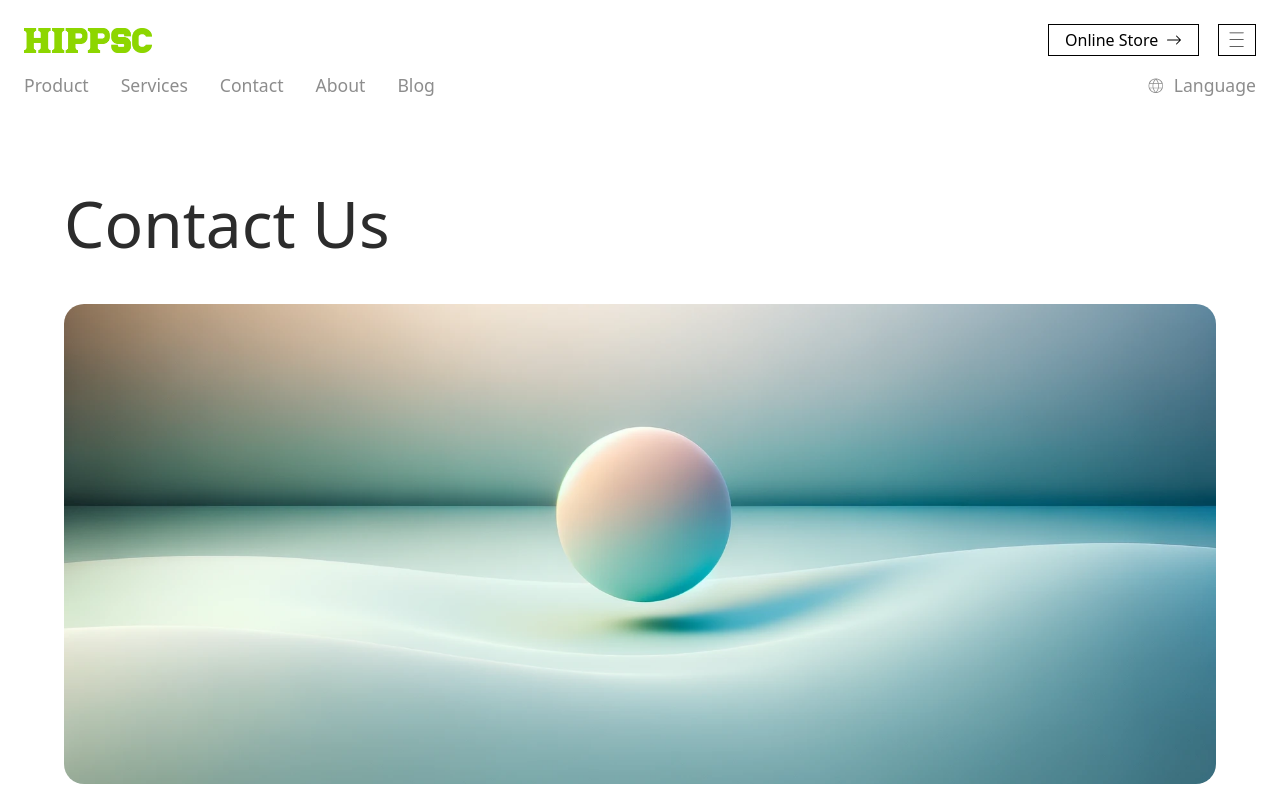
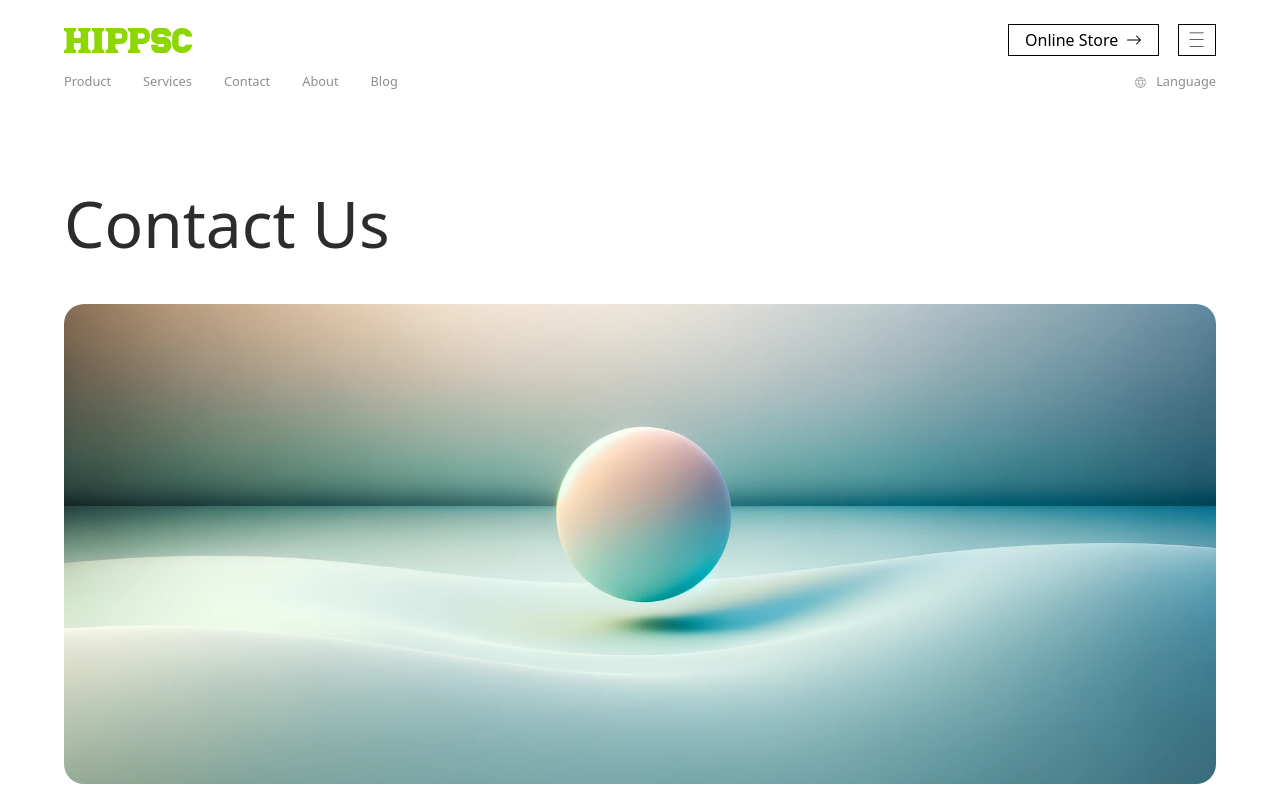
Before and after one commit to HIPPSC/hippsc-website, a React (Create React App) app: page /contact in a window 1280 px wide. Shown: the top 800 px of the page. Built offline with nearby package versions, Linux system fonts and the light colour scheme; no server answers.

Commit message:
change blog style

```diff
--- a/src/css/Blog/Blog.css
+++ b/src/css/Blog/Blog.css
@@ -53,6 +53,9 @@
 }
 
 .blog-post-item-content {
+    font-size: 0.9rem;
+    font-weight: 400;
+    line-height: 1.5;
     color: var(--light-gray-text-color);
     margin-bottom: 0.5rem;
 }
--- a/src/css/Blog/BlogPost.css
+++ b/src/css/Blog/BlogPost.css
@@ -31,7 +31,7 @@
 
 .blog-post-body {
     width: 70%;
-    max-width: 800px;
+    max-width: 720px;
     display: flex;
     flex-direction: column;
 }
@@ -51,7 +51,7 @@
 
 .blog-post-image {
     width: 100%;
-    height: 30rem;
+    height: 25rem;
     object-fit: cover;
     margin-bottom: 1rem;
     border-radius: 10px;
@@ -68,14 +68,14 @@
 /* blog section styles */
 .blog-post-subtitle {
     font-weight: 500;
-    margin-top: 2rem;
-    margin-bottom: 1rem;
+    margin-top: 4rem;
+    margin-bottom: 2rem;
 }
 
 .blog-post-text {
     font-size: 1.1rem;
-    line-height: 1.7;
-    margin-bottom: 0.8rem;
+    line-height: 1.6;
+    margin-bottom: 1.5rem;
 }
 
 @media (max-width: 1100px) {
--- a/src/css/NavBar.css
+++ b/src/css/NavBar.css
@@ -3,12 +3,13 @@
   top: 0;
   left: 0;
   right: 0;
-  max-width: 1330px;
+  max-width: 1200px;
   margin-left: auto;
   margin-right: auto;
   padding: 1rem 1.5rem;
   z-index: 100;
-  background-color: rgba(255, 255, 255, 0.9);
+  background-color: rgba(255, 255, 255, 0.5);
+  backdrop-filter: blur(10px);
 }
 
 .nav-bar-upper{
--- a/src/css/index.css
+++ b/src/css/index.css
@@ -145,7 +145,7 @@ a, a:visited {
 }
 
 .page-text-2 {
-  font-size: var(--text-size-1);
+  font-size: var(--text-size-2);
   color: var(--light-gray-text-color);
   font-weight: var(--title-weight-2);
   line-height: 1.5;
--- a/src/pages/Blog/Blog.js
+++ b/src/pages/Blog/Blog.js
@@ -121,10 +121,10 @@ const Blog = () => {
                             <div className="blog-post-item-thumbnail">
                                 <img src={post.blogImageUrl} alt={post.blogTitle} title={post.blogTitle}/>
                             </div>
-                            <h2 className='blog-post-item-title page-title-2'>
+                            <h2 className='blog-post-item-title page-title-3'>
                                 {post.blogTitle}
                             </h2>
-                            <h3 className='blog-post-item-content page-text-2'>
+                            <h3 className='blog-post-item-content'>
                                 {trimSubtitle(post.blogSubtitle)}
                             </h3>
                             <div className="blog-post-item-footer">
--- a/src/pages/Blog/BlogPost.js
+++ b/src/pages/Blog/BlogPost.js
@@ -12,7 +12,7 @@ import { IoArrowBack } from "react-icons/io5";
 import { BlogPostSkeleton } from '../../components/Feedback/Skeleton';
 
 // define blog post sections style
-const Subtitle = ({ content }) => <h2 className='blog-post-subtitle page-title-1-bold'>{content}</h2>;
+const Subtitle = ({ content }) => <h2 className='blog-post-subtitle page-title-2'>{content}</h2>;
 const Text = ({ content }) => <div className='blog-post-text'>{content}</div>;
 
 
```
